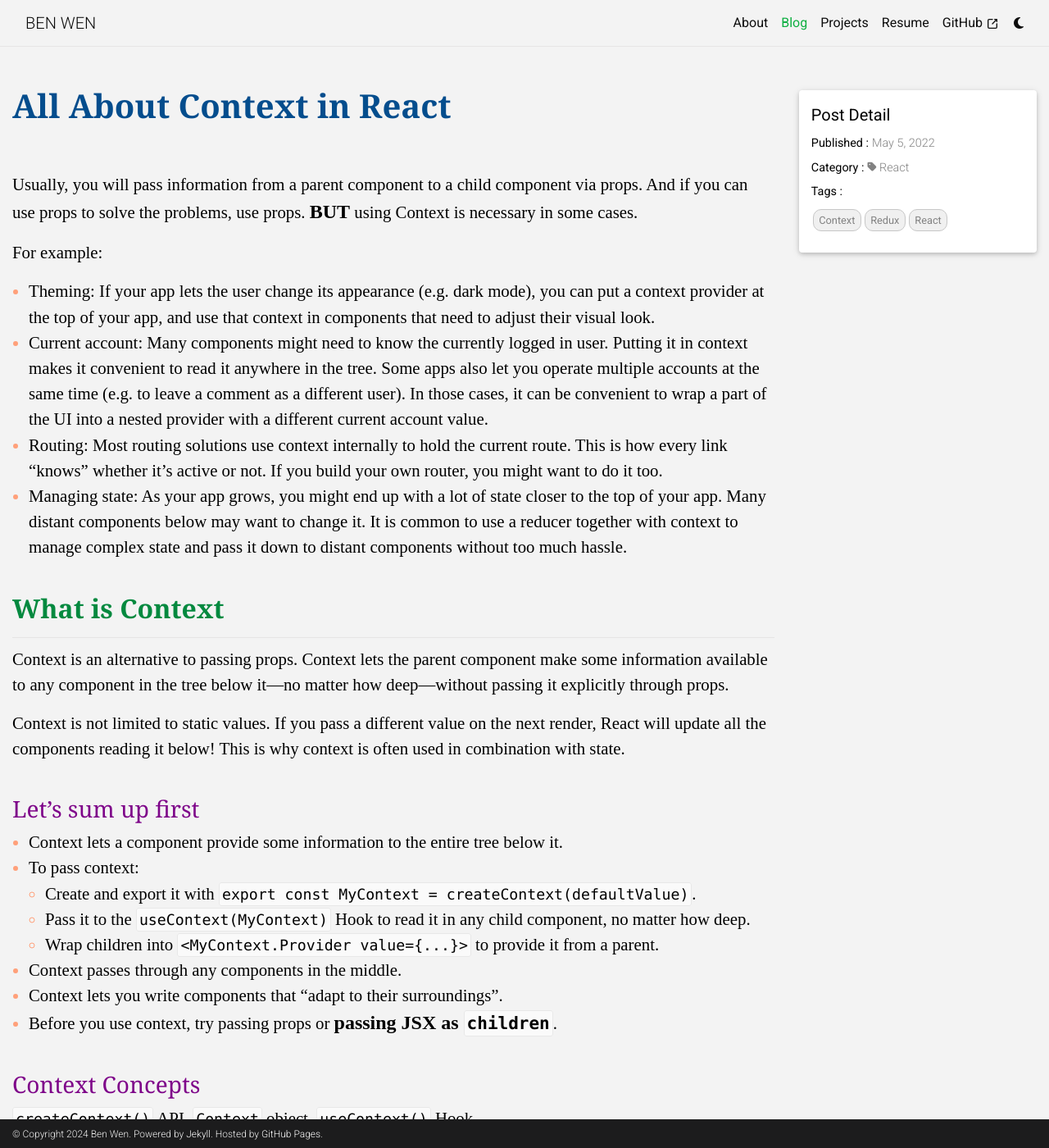
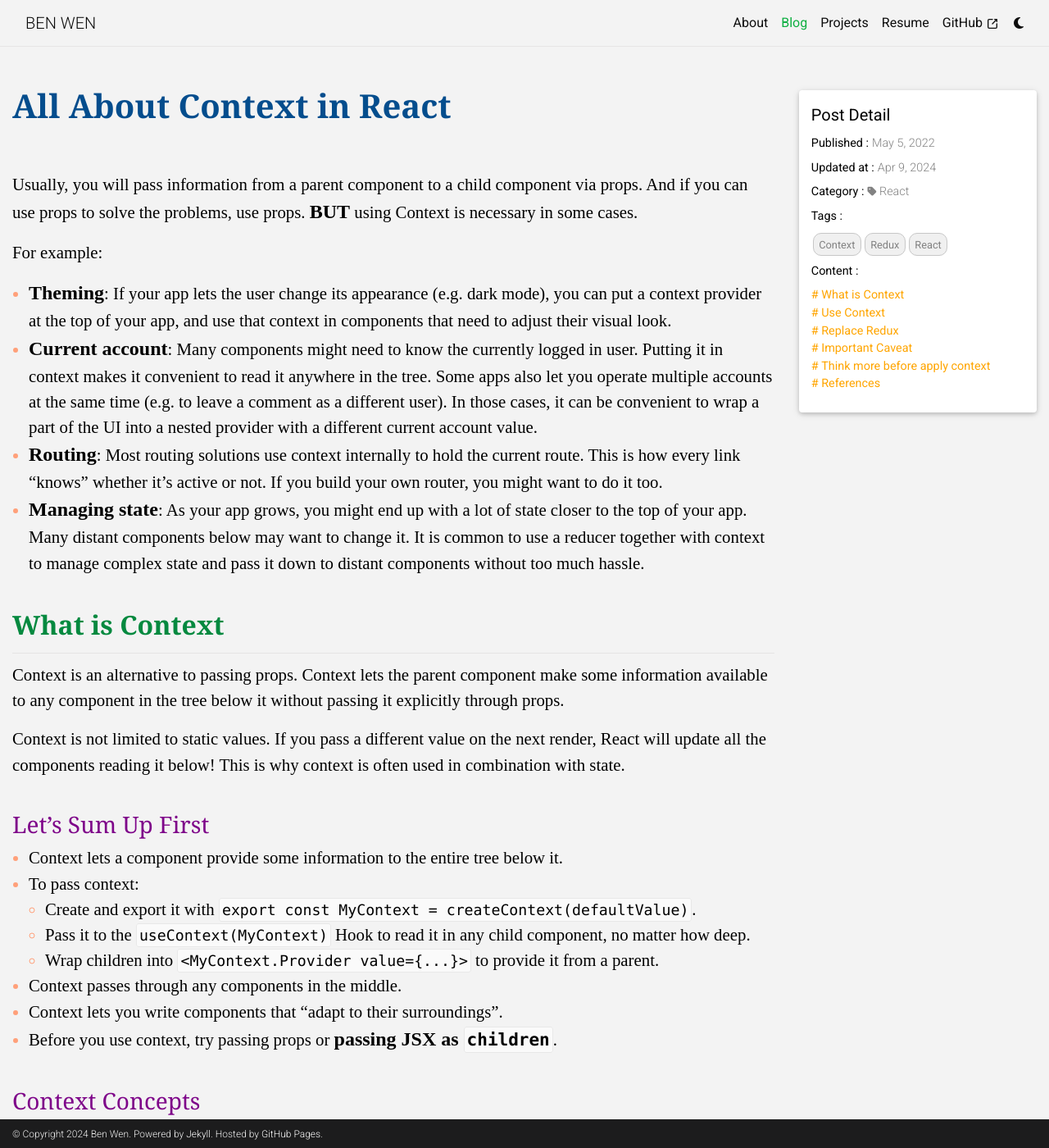
Before and after one commit to benwzj/benwzj.github.io, a Jekyll site: the page built from _posts/2022-05-05-context-react.md, in a window 1280 px wide and 1400 px high. Shown: the whole window at 82% size. Built offline with Jekyll 4.4.1, drawn with Linux system fonts in a browser that asks for light colours; comment, search, counter and statistics services are not loaded; some of the changed text lies outside the part shown.

````diff
--- a/_posts/2022-05-05-context-react.md
+++ b/_posts/2022-05-05-context-react.md
@@ -1,26 +1,34 @@
 ---
 layout: post
-title: "All About Context in React"
+title: All About Context in React
 date: 2022-05-05
+updated: 2024-04-09
 categories: React
 tags: Context Redux React
+toc:
+  - name: What is Context
+  - name: Use Context
+  - name: Replace Redux
+  - name: Important Caveat
+  - name: Think more before apply context
+  - name: References
 ---
 
 Usually, you will pass information from a parent component to a child component via props. And if you can use props to solve the problems, use props. **BUT** using Context is necessary in some cases.
 
 For example:
-- Theming: If your app lets the user change its appearance (e.g. dark mode), you can put a context provider at the top of your app, and use that context in components that need to adjust their visual look.
-- Current account: Many components might need to know the currently logged in user. Putting it in context makes it convenient to read it anywhere in the tree. Some apps also let you operate multiple accounts at the same time (e.g. to leave a comment as a different user). In those cases, it can be convenient to wrap a part of the UI into a nested provider with a different current account value.
-- Routing: Most routing solutions use context internally to hold the current route. This is how every link “knows” whether it’s active or not. If you build your own router, you might want to do it too.
-- Managing state: As your app grows, you might end up with a lot of state closer to the top of your app. Many distant components below may want to change it. It is common to use a reducer together with context to manage complex state and pass it down to distant components without too much hassle.
+- **Theming**: If your app lets the user change its appearance (e.g. dark mode), you can put a context provider at the top of your app, and use that context in components that need to adjust their visual look.
+- **Current account**: Many components might need to know the currently logged in user. Putting it in context makes it convenient to read it anywhere in the tree. Some apps also let you operate multiple accounts at the same time (e.g. to leave a comment as a different user). In those cases, it can be convenient to wrap a part of the UI into a nested provider with a different current account value.
+- **Routing**: Most routing solutions use context internally to hold the current route. This is how every link “knows” whether it’s active or not. If you build your own router, you might want to do it too.
+- **Managing state**: As your app grows, you might end up with a lot of state closer to the top of your app. Many distant components below may want to change it. It is common to use a reducer together with context to manage complex state and pass it down to distant components without too much hassle.
 
 ## What is Context
 
-Context is an alternative to passing props. Context lets the parent component make some information available to any component in the tree below it—no matter how deep—without passing it explicitly through props.
+Context is an alternative to passing props. Context lets the parent component make some information available to any component in the tree below it without passing it explicitly through props.
 
 Context is not limited to static values. If you pass a different value on the next render, React will update all the components reading it below! This is why context is often used in combination with state.
 
-### Let's sum up first
+### Let's Sum Up First
 
 - Context lets a component provide some information to the entire tree below it.
 - To pass context:
@@ -59,7 +67,7 @@
 
 Usually you create, provide, and consume context, here it is:
 
-#### Firstly, Create `Context.js` file
+### Firstly, Create `Context.js` file
 
 You'll usually have one file that uses createContext and exports a Provider wrapper:
 
@@ -79,7 +87,7 @@
 ```
 It will export `Context` and `Provider`.
 
-#### Secondly, Wrap Consuming Components in App.
+### Secondly, Wrap Consuming Components in App.
 
 You'll wrap whatever component needs access to the Context state with the Provider:
 
@@ -99,7 +107,7 @@
 }
 ```
 
-#### Thirdly, Build Consuming Component
+### Thirdly, Build Consuming Component
 
 This is a way to build your Consuming Component: Using the `useContext` hook to access the data:
 
@@ -119,9 +127,9 @@
 ## Replace Redux
 
 It is not recommend, but you can do something like Redux:
-1. you can create a react component as a store. and use this component to wrap all children component which need to share information inside them.
-2. use myContext.Provider in the Store component to wrap children components.
-3. design state as object which contain functions. Then children can use function reference to change states.
+1. you can create a react component as a `store`. and use this component to wrap all children component which need to share information inside them.
+2. use `myContext.Provider` in the `store` component to wrap children components.
+3. design `state` as object which contain functions. Then children can use function reference to change states.
 
 In a very small application, you might be able to get away with just using Context for most of your global data storage needs, but in a large-scale production environment, you're likely using Redux for global state management. Redux still provides improved performance, improved debugging capabilities, architectural consistency, the ability to use middleware. Therefore, Context is not a replacement for a proper global state management system.
 
@@ -144,7 +152,7 @@
 }
 ```
 {% endraw %}
-How to fix it? Using global reference, like state.
+How to fix it? Using global reference, like `state`.
 
 ## Think more before apply context
 
````
Also changed, not shown: _posts/2023-10-15-react-state.md (+25 -12 lines).
